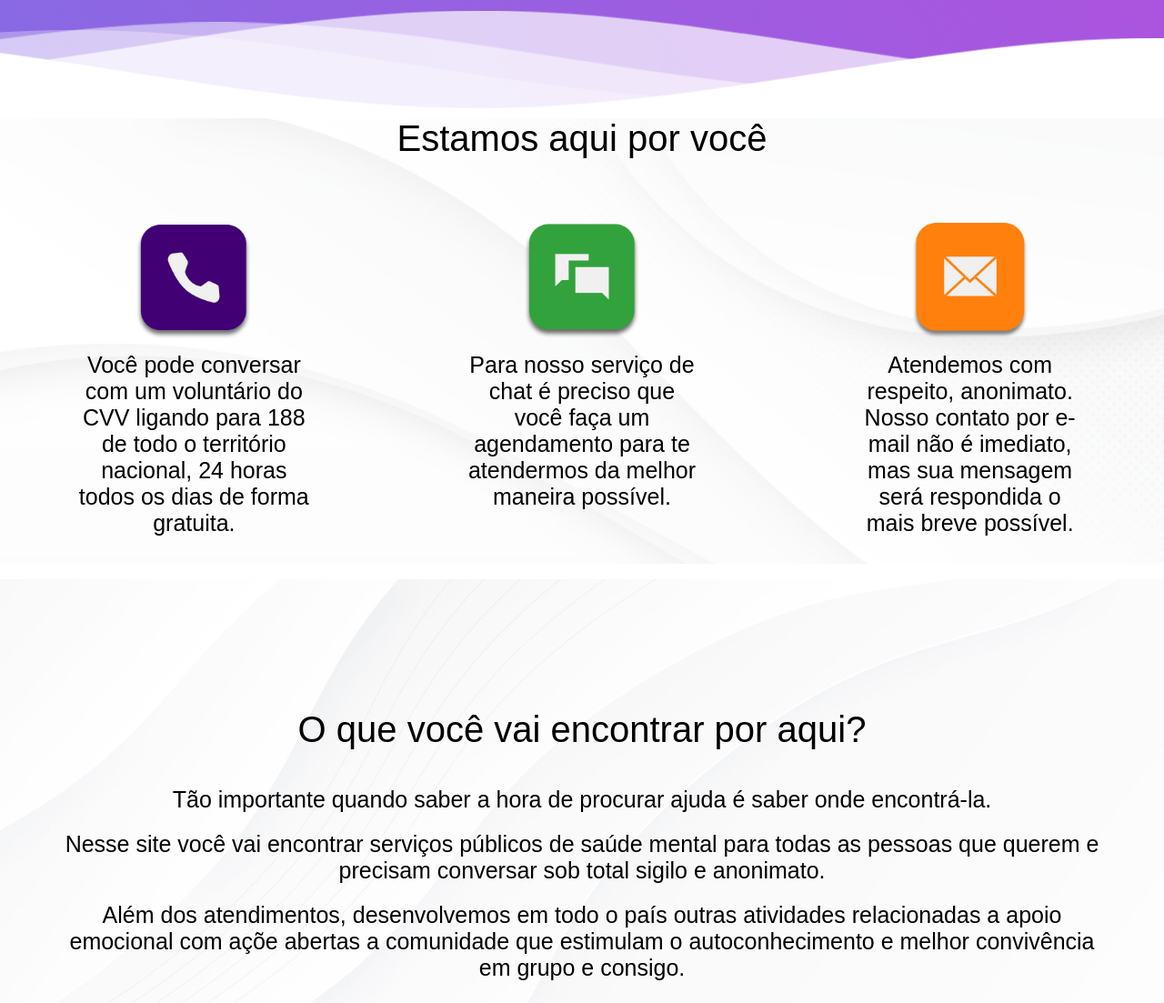
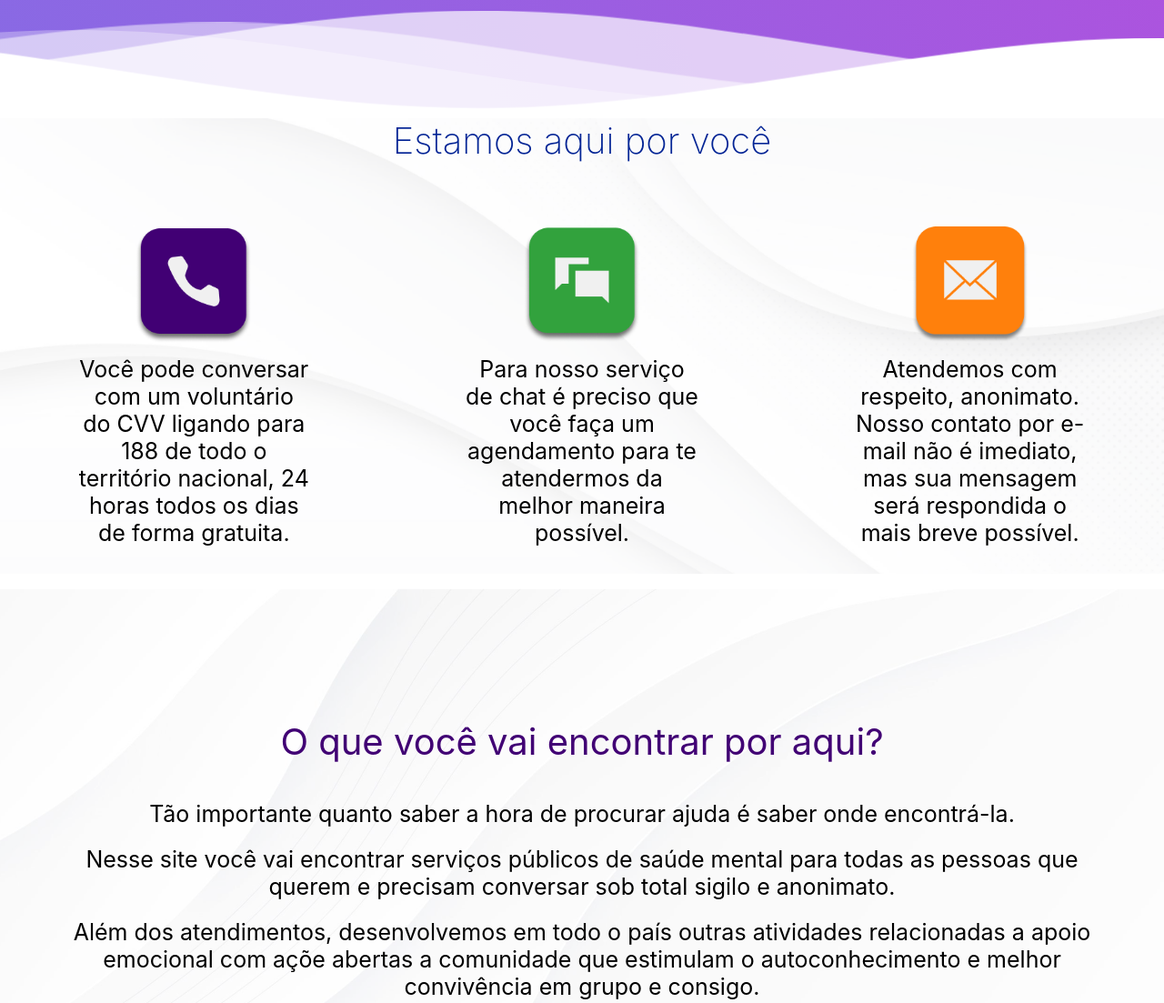
Before and after one commit to KevenAbraham/ProjetoFinalCVV, a plain HTML site: page html/index.html in a window 1280 px wide. Shown: the part 620-1723 px from the top of the page at 91% size. Drawn offline with nearby package versions, Linux system fonts and the light colour scheme; a web font is replaced by a local one.

Commit message:
implementando as fontes poppins, inter, courier prime e graduate

```diff
--- a/css/style.css
+++ b/css/style.css
@@ -1,3 +1,6 @@
+@import url('https://fonts.googleapis.com/css2?family=Graduate&display=swap'); /* ul li a */
+@import url('https://fonts.googleapis.com/css2?family=Courier+Prime&display=swap'); /* logo*/
+
 * {
   margin: 0;
   padding: 0;
@@ -10,14 +13,17 @@
   font-family: poppins;
   src: url(../Poppins/Poppins-SemiBold.ttf);
 }
+
 @font-face {
   font-family: comfortaa;
   src: url(../Comfortaa/static/Comfortaa-SemiBold.ttf);
 }
+
 @font-face {
   font-family: inter;
   src: url(../Inter/static/Inter-Regular.ttf);
 }
+
 
 header { /*alinhando o conteúdo do header */
   display: flex;
@@ -41,6 +47,7 @@ header #left h1 { /*ajustando o espaçamento entre o h1 do logo da página */
   font-weight: 200;
   font-size: 2rem;
   text-transform: uppercase;
+  font-family: 'Courier Prime';
 }
 
 header #right { /*ajustando a parte da direita do header */
@@ -61,6 +68,11 @@ header #right ul li a {
   color: #fff;
   text-transform: uppercase;
   font-size: 20px;
+  font-family: 'Graduate', sans-serif;
+}
+
+header #right ul li a:hover {
+  text-decoration: underline;
 }
 
 #header {
@@ -187,6 +199,8 @@ header #right ul li a {
   margin: 10px 0 40px 0;
   font-size: 40px;
   font-weight: 200;
+  font-family: inter;
+  color: #032495;
 }
 
 #info {
@@ -219,6 +233,7 @@ header #right ul li a {
 #info-buttons .box p {
   font-size: 25px;
   margin-bottom: 30px;
+  font-family: inter;
 }
 
 @media (max-width: 1050px) {
@@ -378,11 +393,14 @@ header #right ul li a {
   margin: 0 0 40px;
   font-size: 4em;
   font-weight: normal;
+  font-family: inter;
+  color: #410074;
 }
 
 .principal_informacoes p {
   margin: 0 0 20px;
   font-size: 2.5em;
+  font-family: inter;
 }
 
 .secao-img-info {
@@ -397,6 +415,8 @@ header #right ul li a {
   width: 40%;
   height: 100%;
   font-size: 2.5em;
+  font-family: poppins;
+  font-weight: lighter;
 }
 
 .info-img {
--- a/html/index.html
+++ b/html/index.html
@@ -108,7 +108,7 @@ of Simple CSS Waves-->
         <div class="container-principal">
             <section class="principal_informacoes">
                 <h1 class="principal_informacoes_titulo">O que você vai encontrar por aqui?</h1>
-                <p>Tão importante quando saber a hora de procurar ajuda é saber onde encontrá-la.</p>
+                <p>Tão importante quanto saber a hora de procurar ajuda é saber onde encontrá-la.</p>
                 <p>Nesse site você vai encontrar serviços públicos de saúde mental para todas as pessoas que querem e precisam conversar sob total sigilo e anonimato.</p>
                 <p>Além dos atendimentos, desenvolvemos em todo o país outras atividades relacionadas a apoio emocional com açõe abertas a comunidade que estimulam o autoconhecimento e melhor convivência em grupo e consigo.</p>
             </section>
```
